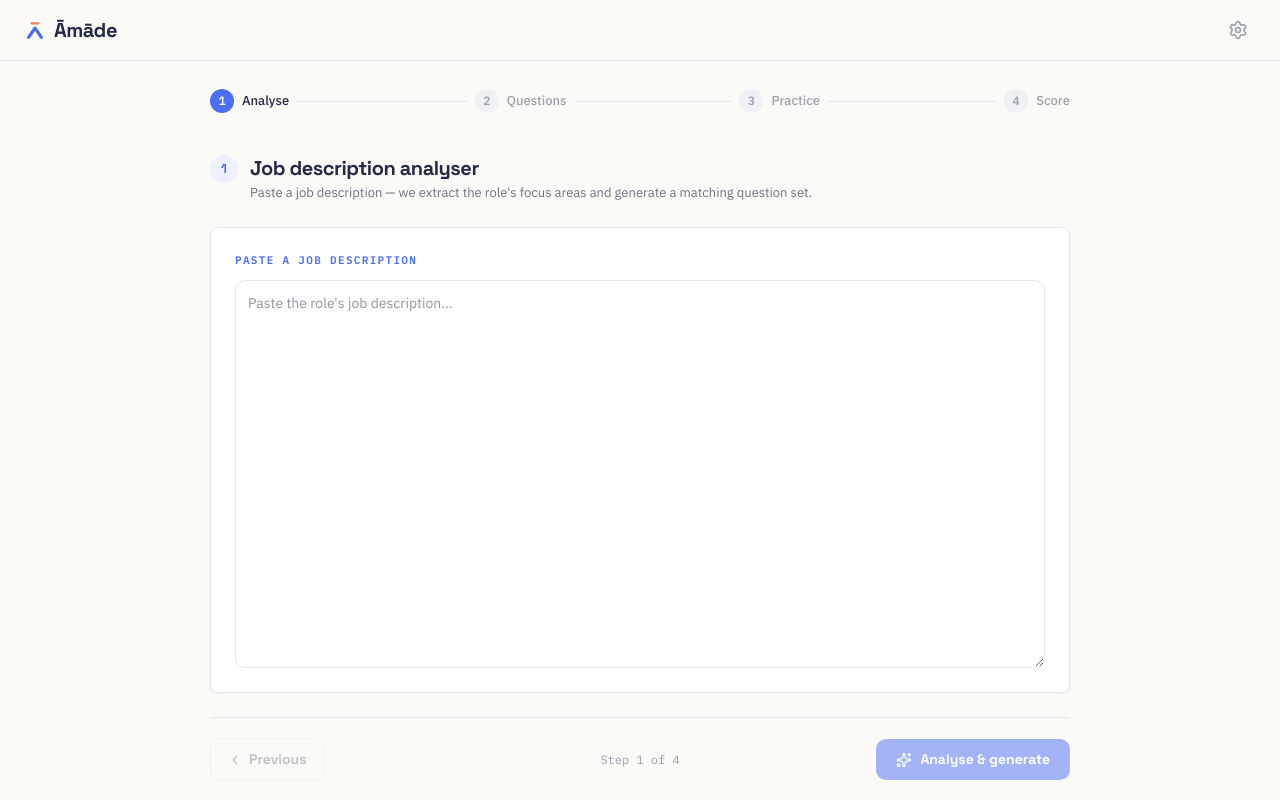
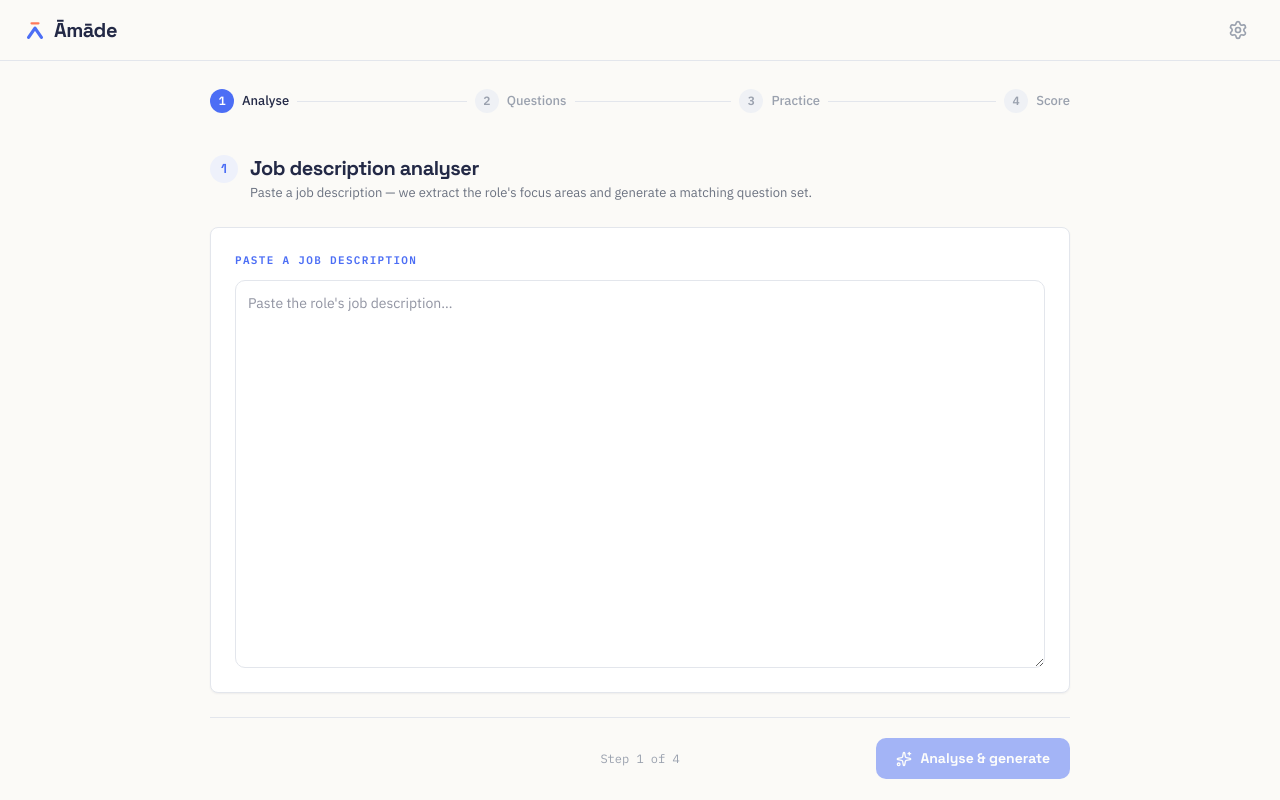
Before and after one commit to hamidehnouri/amade-interview-prep, a Next.js app: page / in a window 1280 px wide. Built offline with nearby package versions, Linux system fonts and the light colour scheme.

Commit message:
Hide Previous button on the first step

```diff
--- a/src/app/page.tsx
+++ b/src/app/page.tsx
@@ -68,7 +68,7 @@ export default function Home() {
 
       <div className="flex items-center border-t border-line pt-5">
         <div className="flex flex-1 justify-start">
-          <NavBtn dir="prev" disabled={!PREV[w.step]} onClick={() => PREV[w.step] && setWizard({ step: PREV[w.step]! })}>Previous</NavBtn>
+          {PREV[w.step] && <NavBtn dir="prev" onClick={() => setWizard({ step: PREV[w.step]! })}>Previous</NavBtn>}
         </div>
         <div className="flex-1 text-center font-mono text-[12px] text-muted">Step {stepIndex + 1} of {STEPS.length}</div>
         <div className="flex flex-1 justify-end gap-3">
```
